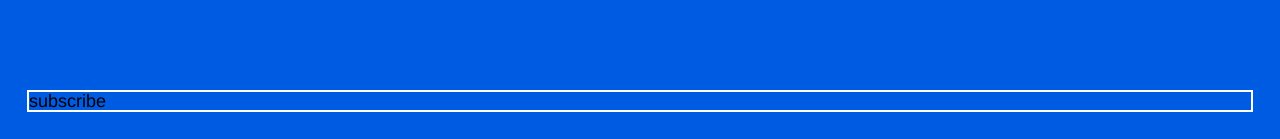
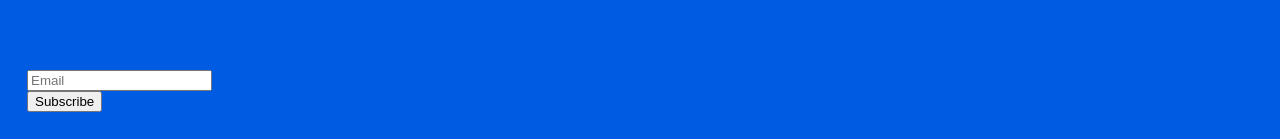
Before and after one commit to jordan-furr/upschool, a Nuxt app: page /info in a window 1280 px wide. Shown: the part 670-809 px from the top of the page. Built offline with nearby package versions, Linux system fonts and the light colour scheme; a web font is replaced by a local one.

Commit message:
mc connected

```diff
--- a/app.vue
+++ b/app.vue
@@ -5,3 +5,12 @@
     </div>
   </div>
 </template>
+
+<script setup lang="ts">
+useSeoMeta({
+  title: 'UP School',
+  ogTitle: 'UP School',
+  description: 'Initiatives based on helping people live rewarding lives.',
+  ogDescription: 'Initiatives based on helping people live rewarding lives.'
+});
+</script>
--- /dev/null
+++ b/components/newsletter.vue
@@ -0,0 +1,68 @@
+<script setup>
+import { onMounted } from 'vue';
+
+onMounted(() => {
+  const script = document.createElement('script');
+  script.src = '//s3.amazonaws.com/downloads.mailchimp.com/js/mc-validate.js';
+  script.type = 'text/javascript';
+  script.async = true;
+  document.body.appendChild(script);
+});
+
+</script>
+
+<template>
+    <div id="mc_embed_signup">
+      <form
+        action="https://theupsideofuncertainty.us13.list-manage.com/subscribe/post?u=51c91af86cdb3fda391206ba9&amp;id=b3558ffde2&amp;f_id=006b89eaf0"
+        method="post"
+        id="mc-embedded-subscribe-form"
+        name="mc-embedded-subscribe-form"
+        class="validate"
+        target="_blank"
+        novalidate
+      >
+        <div id="signup">
+          <div class="email-input">
+            <input
+              type="email"
+              name="EMAIL"
+              class="email"
+              placeholder="Email"
+              required
+            />
+          </div>
+          <div id="mce-responses" class="clear">
+            <div
+              class="response"
+              id="mce-error-response"
+              style="display: none;"
+            ></div>
+            <div
+              class="response"
+              id="mce-success-response"
+              style="display: none;"
+            ></div>
+          </div>
+          <div class="clear">
+            <button
+              type="submit"
+              name="subscribe"
+              id="mc-embedded-subscribe"
+              class="button"
+            >
+              Subscribe
+            </button>
+          </div>
+        </div>
+      </form>
+    </div>
+  </template>
+
+ <!-- <div class="subscribe-box">
+        <form class="subscribe-form">
+            <input type="email" id="emailInput" v-model="email" :placeholder="emailPlaceholder" autocomplete="off"
+                @keydown.enter="submitEmail">
+            <button @click="submitEmail()">Subscribe</button>
+        </form>
+    </div>-->
--- a/nuxt.config.ts
+++ b/nuxt.config.ts
@@ -2,5 +2,6 @@
 export default defineNuxtConfig({
   compatibilityDate: '2024-04-03',
   devtools: { enabled: true },
-  css: ['~/style.css']
+  css: ['~/style.css'],
+  plugins: ['~/plugins/firebase.js']
 })
--- a/package.json
+++ b/package.json
@@ -10,6 +10,7 @@
     "postinstall": "nuxt prepare"
   },
   "dependencies": {
+    "firebase": "^11.0.2",
     "nuxt": "^3.12.3",
     "vue": "latest"
   }
--- a/pages/info.vue
+++ b/pages/info.vue
@@ -78,9 +78,7 @@
             </div>
         </div>
         <div class="subscribe-cont">
-            <div class="subscribe-box">
-                <p>subscribe</p>
-            </div>
+            <newsletter />
         </div>
     </div>
 </template>
--- /dev/null
+++ b/plugins/firebase.js
@@ -0,0 +1,19 @@
+// plugins/firebase.js
+import { initializeApp } from 'firebase/app';
+import { getFirestore } from 'firebase/firestore/lite';
+
+const firebaseConfig = {
+    apiKey: "AIzaSyC5tgT2nqvS9W_0dGj6mPi7UtUU8chdzyk",
+    authDomain: "earnest-1e279.firebaseapp.com",
+    projectId: "earnest-1e279",
+    storageBucket: "earnest-1e279.appspot.com",
+    messagingSenderId: "252653920337",
+    appId: "1:252653920337:web:4f24e57d1fa0614773d870"
+};
+
+export default defineNuxtPlugin((nuxtApp) => {
+    const app = initializeApp(firebaseConfig);
+    const db = getFirestore(app);
+    nuxtApp.provide('app', app);
+    nuxtApp.provide('db', db);
+});
--- a/style.css
+++ b/style.css
@@ -101,7 +101,7 @@ h6 {
 }
 
 .align-end {
-    align-items:end;
+    align-items: end;
 }
 
 .margin-0 {
@@ -1051,7 +1051,7 @@ a:hover {
     color: var(--blue);
 }
 
-.view-text.earnest{
+.view-text.earnest {
     color: white;
     text-decoration-color: var(--oyellow);
 }
@@ -1182,7 +1182,7 @@ a:hover {
     padding-bottom: 4px;
 }
 
-.info-link:hover{
+.info-link:hover {
     color: #fcff5e;
 }
 
@@ -1215,34 +1215,69 @@ a:hover {
     box-sizing: border-box;
 }
 
-.subscribe-box {
+.subscribe-form {
+    display: flex;
+    align-items: center;
     border: 2px solid white;
 }
+
+.subscribe-form input {
+    flex: 1;
+    padding: 10px;
+    font-size: 18px;
+    font-weight: 100;
+    background-color: #005BE3;
+    border: none;
+    border-right: 2px solid white;
+    color: white;
+}
+
+.subscribe-form button {
+    padding: 10px;
+    font-size: 18px;
+    font-weight: 100 !important;
+    color: #fff;
+    background-color: #005BE3;
+    border: none;
+    cursor: pointer;
+  }
+
+  .subscribe-form button:hover {
+    background-color: #0056b3; /* Darker shade for hover effect */
+  }
+
 
 @media (max-width: 1200px) {
     .big-half {
         width: 50%
     }
+
     .small-half {
         width: 50%;
     }
+
     .home-page .landing p {
         font-size: 54px;
         line-height: 60px;
     }
+
     .landing {
         margin-top: 2.5rem;
         margin-bottom: 2.5rem;
     }
+
     .menu-item {
         font-size: 18px;
     }
+
     .info-page p {
         font-size: 22px;
     }
+
     .backpack-cont {
         top: 250px;
     }
+
     .backpack {
         height: 350px;
     }
@@ -1252,6 +1287,7 @@ a:hover {
     .info-page p {
         font-size: 20px;
     }
+
     .backpack {
         height: 300px;
     }
@@ -1269,6 +1305,7 @@ a:hover {
         font-size: 54px;
         line-height: 60px;
     }
+
     .home-page .landing p {
         font-size: 48px;
         line-height: 54px;
@@ -1279,69 +1316,89 @@ a:hover {
     .home-row {
         flex-direction: column;
     }
+
     .big-half {
         width: 100%;
     }
+
     .desktop-menu {
         display: none;
     }
+
     .landing p {
         font-size: 78px;
         line-height: 84px;
     }
+
     .home-page .landing p {
         font-size: 74px;
         line-height: 80px;
     }
+
     .mobile-hide {
         display: none;
     }
+
     .header .mobile-menu {
         padding-right: 1.5rem;
     }
+
     .alt-header .mobile-menu {
         color: black;
     }
+
     .mobile-66 {
         width: 66%;
     }
+
     .info-button-cont {
         display: none;
     }
+
     .img-half.desktop {
         display: none;
     }
+
     .landing {
         margin-top: 2rem;
         margin-bottom: 1.5rem !important;
     }
+
     .nav-text {
         font-size: 20px;
     }
+
     .home-row {
         box-sizing: border-box;
         padding-bottom: 5rem !important;
     }
+
     .mobile-50 {
         width: 50%;
     }
+
     .mobile-100 {
         width: 100%;
     }
+
     .info-page {
         padding-right: 1.5rem;
         padding-top: 1.5rem;
     }
+
     .info-page p {
         font-size: 20px;
     }
+
     .info-row {
         flex-direction: column;
         padding-bottom: 0;
     }
+
     .backpack {
         height: 280px;
     }
+
     .backpack-cont {
         right: 1.5rem;
         top: 220px;
@@ -1352,9 +1409,11 @@ a:hover {
     .mobile-menu {
         display: none;
     }
+
     .img-half.mobile {
         display: none;
     }
+
     .desktop-hide {
         display: none;
     }
@@ -1365,6 +1424,7 @@ a:hover {
         font-size: 64px;
         line-height: 70px;
     }
+
     .backpack {
         height: 220px;
     }
@@ -1382,10 +1442,12 @@ a:hover {
         font-size: 68px;
         line-height: 74px;
     }
+
     .home-page .landing p {
         font-size: 50px;
         line-height: 56px;
     }
+
     .info-page p {
         font-size: 18px;
     }
@@ -1397,6 +1459,7 @@ a:hover {
         font-size: 56px;
         line-height: 62px;
     }
+
     .home-page .landing p {
         font-size: 42px;
         line-height: 48px;
@@ -1409,6 +1472,7 @@ a:hover {
         font-size: 38px;
         line-height: 44px;
     }
+
     .landing {
         margin-top: 1.5rem;
     }
```
Also changed, not shown: 2 other files (tests, documents, lock files or other folders).
